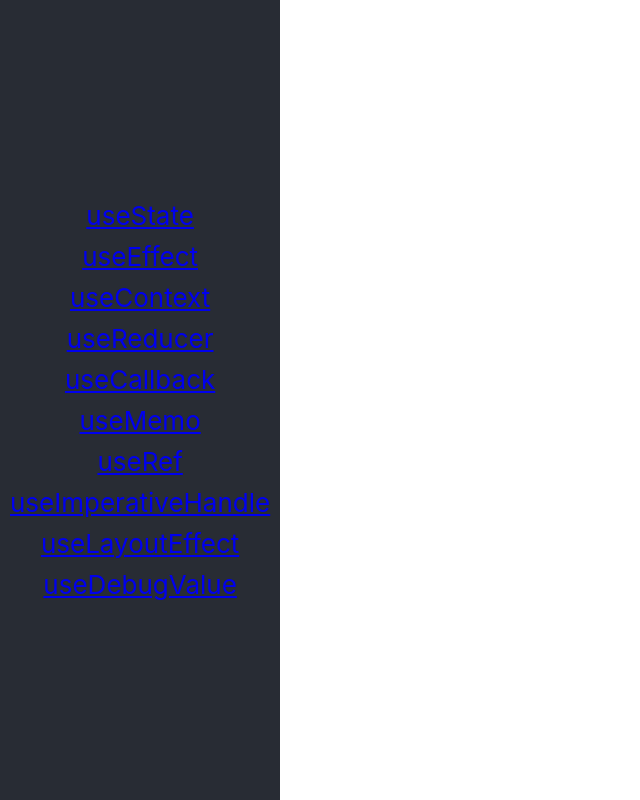
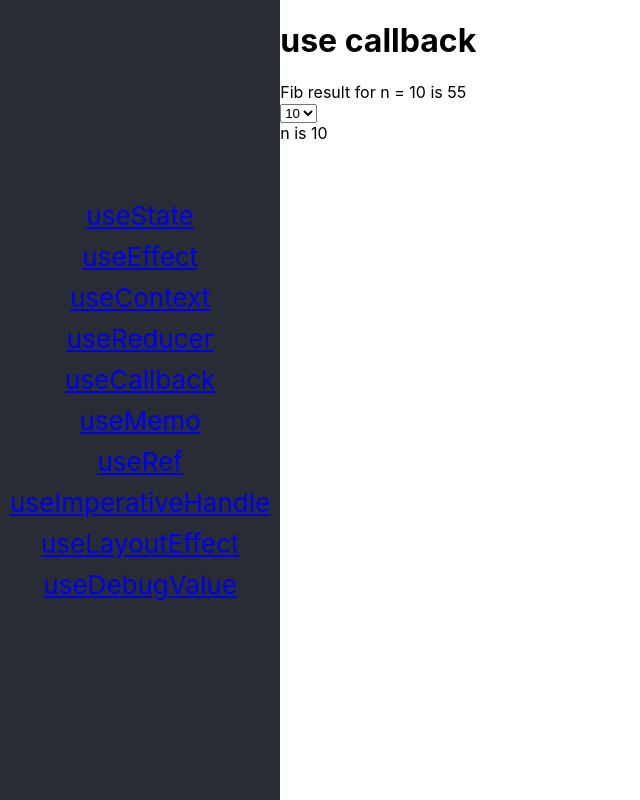
Before and after one commit to scko823/react-hooks-examples, a React (Create React App) app: page /use-callback in a window 1280 px wide. Shown: the whole page, without its empty margins (0-640 px from the left). Built offline with nearby package versions, Linux system fonts and the light colour scheme.

Commit message:
useCallback

```diff
--- a/src/App.jsx
+++ b/src/App.jsx
@@ -35,7 +35,7 @@ class App extends Component {
 									<Link to="/use-reducer">useReducer</Link>
 								</li>
 								<li>
-									<Link to="">useCallback</Link>
+									<Link to="/use-callback">useCallback</Link>
 								</li>
 								<li>
 									<Link to="">useMemo</Link>
@@ -77,6 +77,7 @@ class App extends Component {
 												<Hooks.useReducer {...props} initCount={6} />
 											)}
 										/>
+										<Route path="/use-callback" component={Hooks.useCallback} />
 									</div>
 								);
 							}}
--- a/src/hooks/index.js
+++ b/src/hooks/index.js
@@ -14,3 +14,7 @@ export {
     default as useReducer
 }
 from './useReducer.jsx';
+export {
+    default as useCallback
+}
+from './useCallback.jsx';
--- /dev/null
+++ b/src/hooks/useCallback.jsx
@@ -0,0 +1,43 @@
+import React, { useCallback, useState } from 'react';
+
+const fib = n => {
+	if (n <= 2) {
+		return 1;
+	}
+	return fib(n - 1) + fib(n - 2);
+};
+
+const N = new Array(20).fill('').map((_, i) => i + 10);
+const useCallbackExample = () => {
+	const [n, setN] = useState(10);
+	const [fibResult, setFibResult] = useState(fib(10));
+	const memoFib = useCallback(newN => {
+		setN(newN);
+		setFibResult(fib(newN));
+	});
+	return (
+		<>
+			<h1>use callback</h1>
+			<div>
+				Fib result for n = {n} is {fibResult}
+			</div>
+			<div>
+				<select
+					onChange={({ target }) => {
+						memoFib(target.value);
+					}}
+					value={n}
+				>
+					{N.map(n => (
+						<option key={n} value={n}>
+							{n}
+						</option>
+					))}
+				</select>
+				<div>n is {n}</div>
+			</div>
+		</>
+	);
+};
+
+export default useCallbackExample;
```
